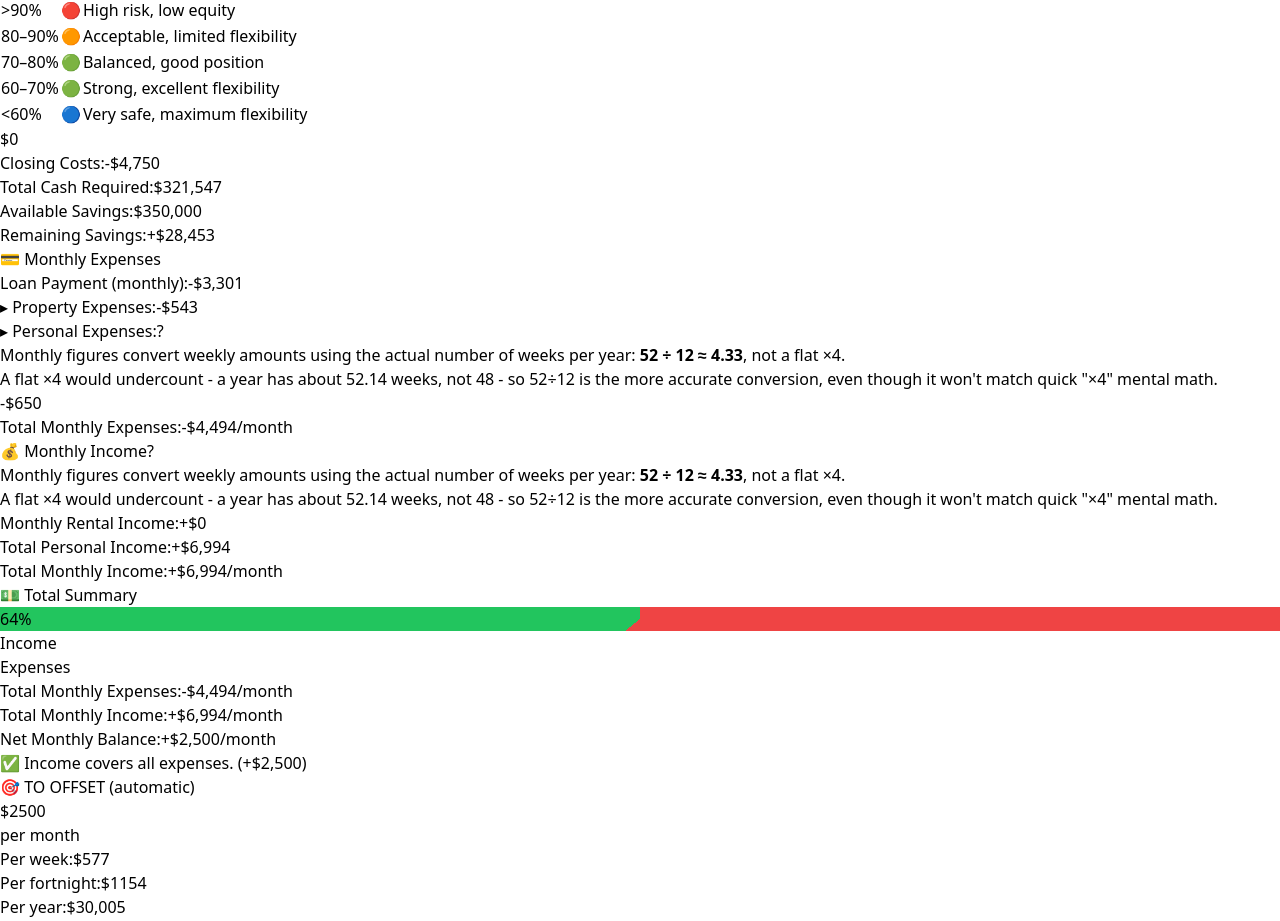
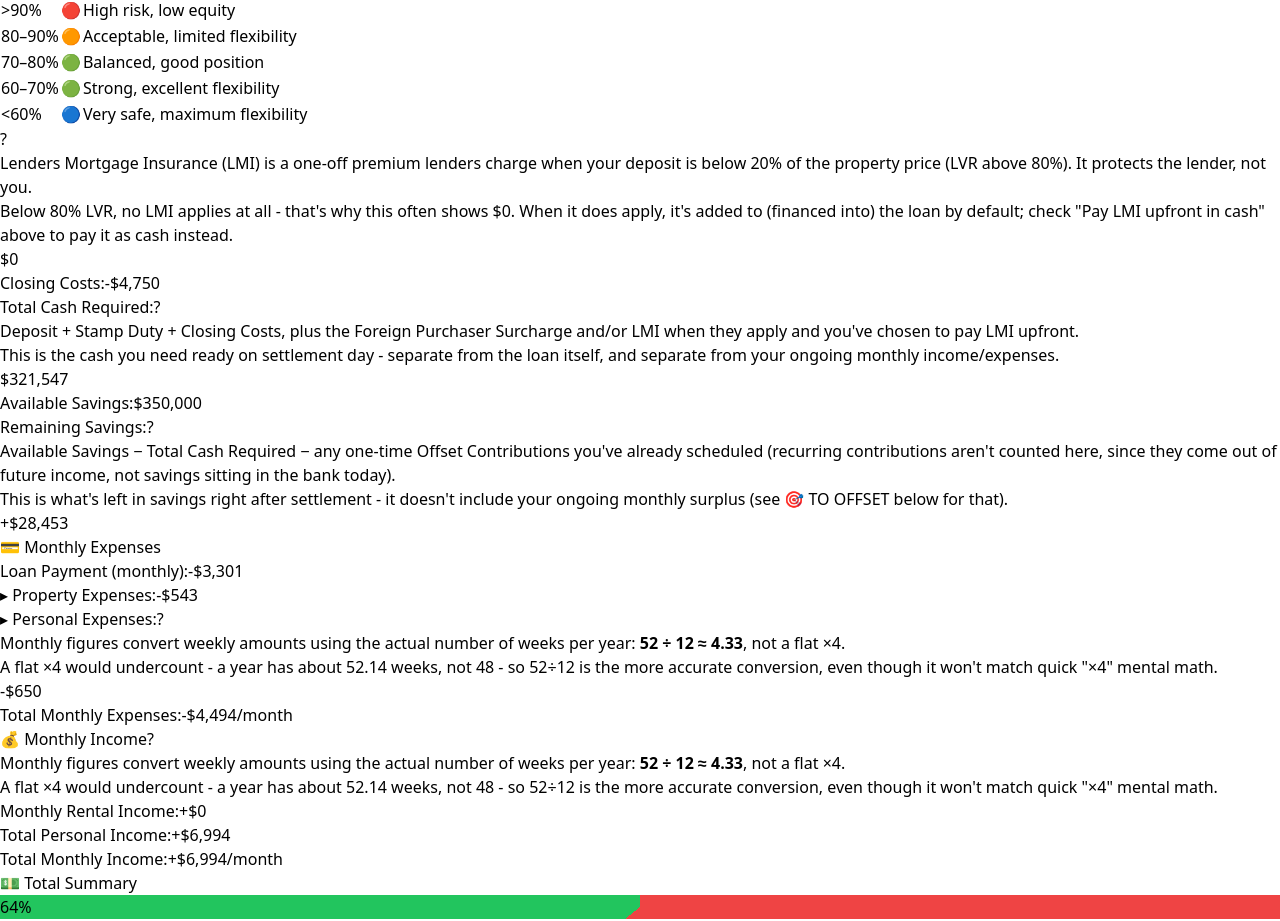
Before and after one commit to CModernel/property-calculator, a React (Vite) app: page / in a window 1280 px wide. Shown: the part 1757-2678 px from the top of the page. Built offline with nearby package versions, Linux system fonts and the light colour scheme.

Commit message:
PCALC-47: Add InfoTooltips clarifying LMI, Total Cash Required, and Remaining Savings

```diff
--- a/src/App.jsx
+++ b/src/App.jsx
@@ -1856,6 +1856,10 @@ const PropertyInvestmentCalculator = () => {
                     <span className="text-gray-600">
                       LMI (estimate, {lvr.toFixed(1)}% LVR):
                       <LvrBadge lvr={lvr} />
+                      <InfoTooltip label="What is LMI, and why is it often $0?">
+                        <p>Lenders Mortgage Insurance (LMI) is a one-off premium lenders charge when your deposit is below 20% of the property price (LVR above 80%). It protects the lender, not you.</p>
+                        <p className="mt-2">Below 80% LVR, no LMI applies at all - that's why this often shows $0. When it does apply, it's added to (financed into) the loan by default; check "Pay LMI upfront in cash" above to pay it as cash instead.</p>
+                      </InfoTooltip>
                     </span>
                     <span className="font-semibold text-red-600">
                       {lmi > 0 ? `-$${Math.round(lmi).toLocaleString()}` : '$0'}
@@ -1870,7 +1874,13 @@ const PropertyInvestmentCalculator = () => {
                   </div>
                   <div className="border-t border-purple-200 pt-1 mt-1 font-bold">
                     <div className="flex justify-between">
-                      <span className="text-gray-700">Total Cash Required:</span>
+                      <span className="text-gray-700">
+                        Total Cash Required:
+                        <InfoTooltip label="What does Total Cash Required add up?">
+                          <p>Deposit + Stamp Duty + Closing Costs, plus the Foreign Purchaser Surcharge and/or LMI when they apply and you've chosen to pay LMI upfront.</p>
+                          <p className="mt-2">This is the cash you need ready on settlement day - separate from the loan itself, and separate from your ongoing monthly income/expenses.</p>
+                        </InfoTooltip>
+                      </span>
                       <span className="text-red-700">${Math.round(totalCashRequired).toLocaleString()}</span>
                     </div>
                   </div>
@@ -1886,7 +1896,13 @@ const PropertyInvestmentCalculator = () => {
                   </div>
                   <div className={`border-t pt-1 mt-1 font-bold ${getBalanceBgColor(cashRemaining)}`}>
                     <div className="flex justify-between">
-                      <span className="text-gray-700">Remaining Savings:</span>
+                      <span className="text-gray-700">
+                        Remaining Savings:
+                        <InfoTooltip label="How is Remaining Savings different from Available Savings?">
+                          <p>Available Savings − Total Cash Required − any one-time Offset Contributions you've already scheduled (recurring contributions aren't counted here, since they come out of future income, not savings sitting in the bank today).</p>
+                          <p className="mt-2">This is what's left in savings right after settlement - it doesn't include your ongoing monthly surplus (see 🎯 TO OFFSET below for that).</p>
+                        </InfoTooltip>
+                      </span>
                       <span className={getBalanceColor(cashRemaining)}>
                         {cashRemaining >= 0 ? '+' : '-'}${Math.abs(Math.round(cashRemaining)).toLocaleString()}
                       </span>
```
Also changed, not shown: 1 other file (tests, documents, lock files or other folders).
